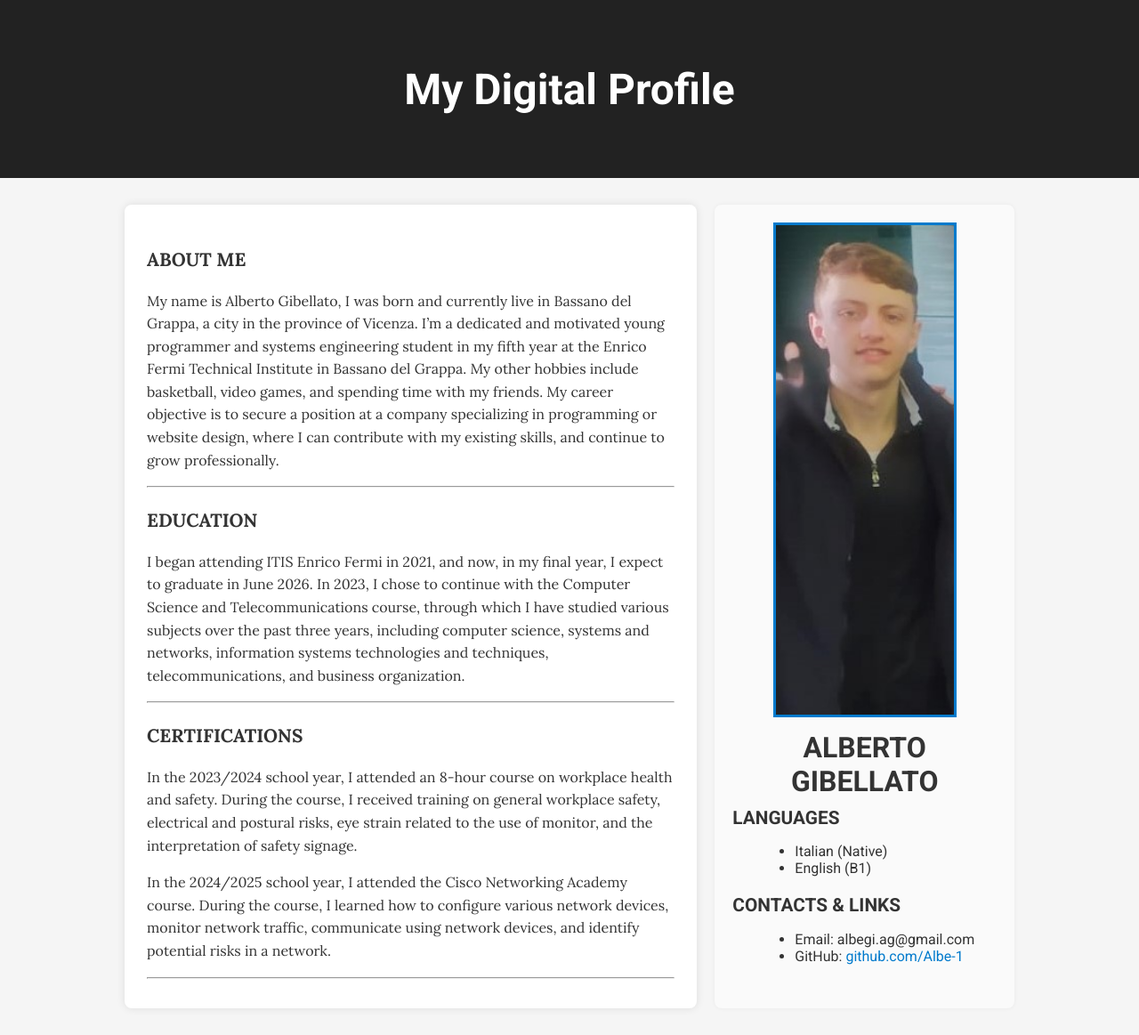
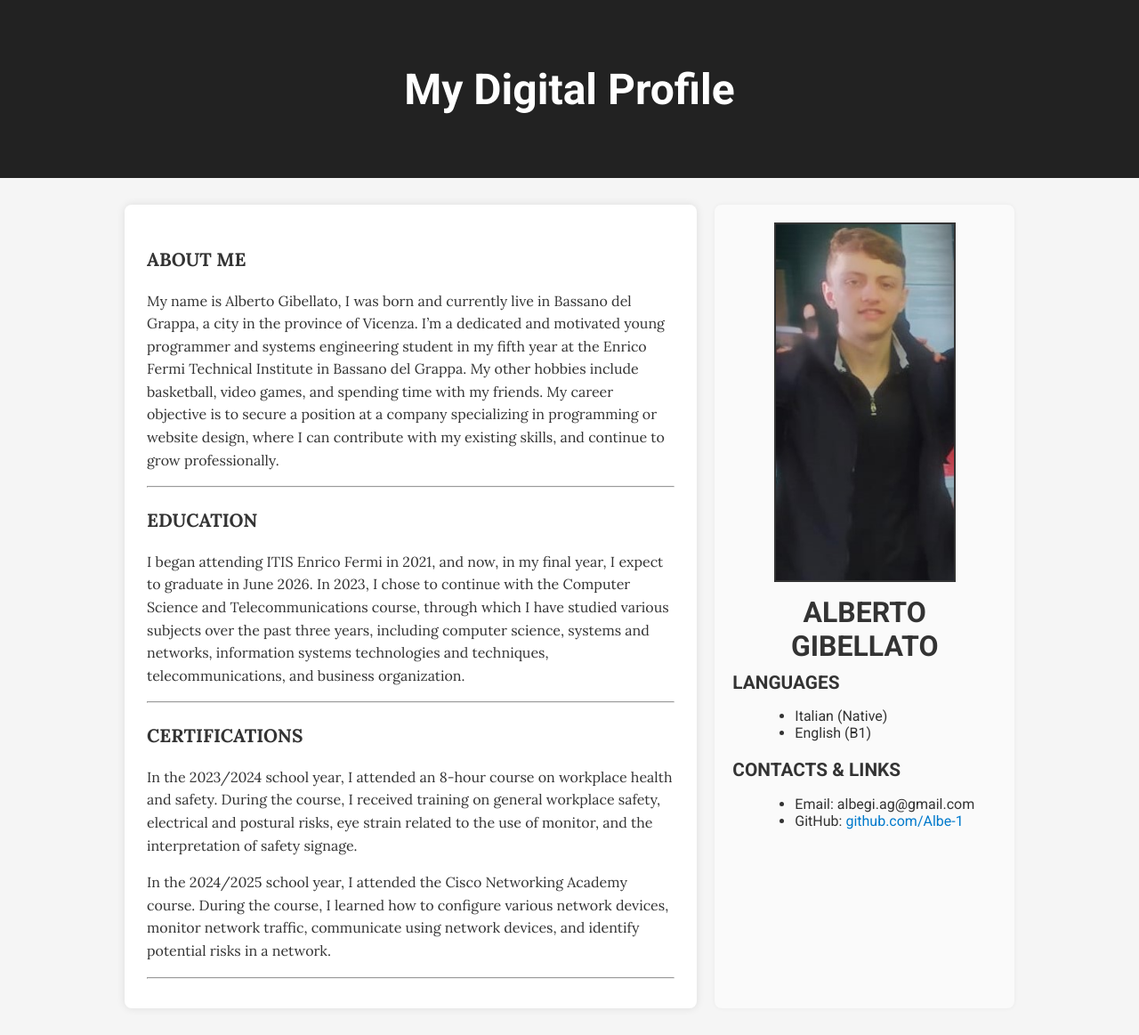
Before and after one commit to Albe-1/GibellatoDigitalProfile.github.io, a Jekyll site: the page built from index.md, in a window 1280 px wide. Shown: the whole page at 89% size. Built offline with Jekyll 4.4.1, drawn with Linux system fonts in a browser that asks for light colours.

Commit message:
Update default.html

```diff
--- a/_layouts/default.html
+++ b/_layouts/default.html
@@ -58,16 +58,16 @@
     }
     .profile-img {
       width: 200px;
-      height: 550px;
+      height: 400px;
       object-fit: cover;
       margin-bottom: 15px;
-      border: 3px solid #007acc;
+      border: 2px solid #333;
       border-radius: 0;
       background-color: black;
       display: block;
       margin-left: auto;
       margin-right: auto;
-}
+    }
     .profile-name {
       font-weight: 700;
       text-transform: uppercase;
```
